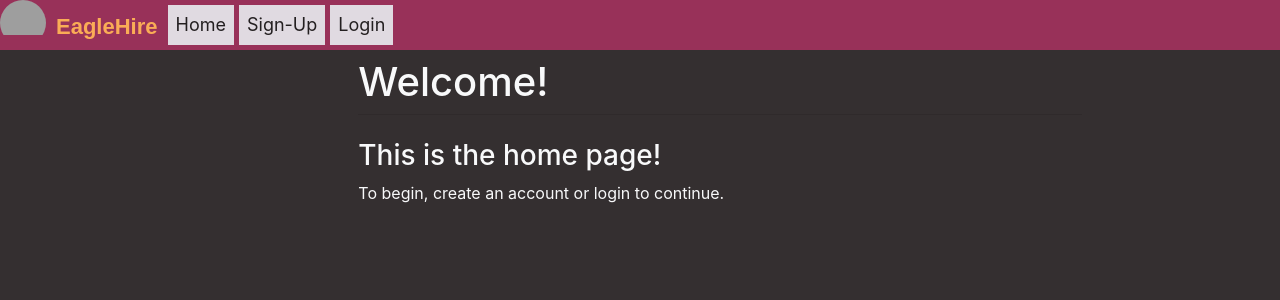
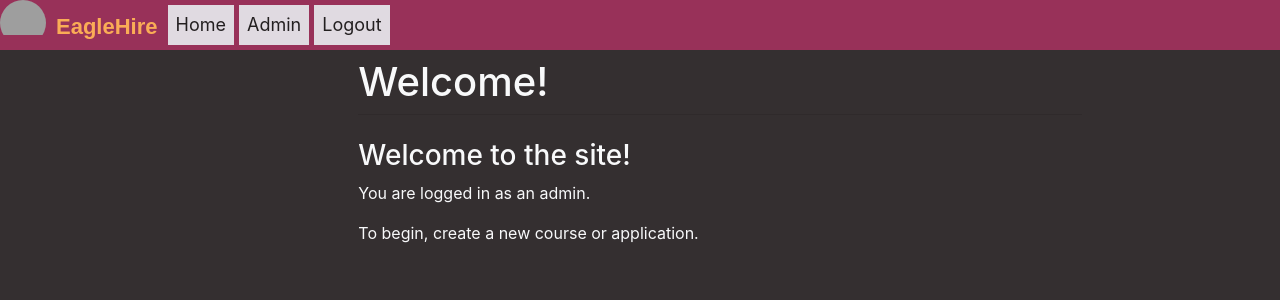
Before and after one commit to CSCI3356Spring2023/TeamFriday-, a Django app: page / in a window 1280 px wide. Shown: the top 300 px of the page. Run offline with Django 4.2, Linux system fonts and the light colour scheme; grey boxes are pictures that could not be loaded.

Commit message:
Updated templates

```diff
--- a/oursite/main/templates/main/base.html
+++ b/oursite/main/templates/main/base.html
@@ -20,18 +20,10 @@
             <img src="https://cdn.freebiesupply.com/logos/large/2x/boston-college-5-logo-png-transparent.png" class="img-fluid">
         </div>
         <div class="nav-header">
-          <div class="nav-title">
-            EagleHire
-          </div>
+          <div class="nav-title">EagleHire</div>
         </div>
-
-        <div class="nav-links">
-            <ul>
-          <li><a href="/">Home</a></li>
-          <li><a href="/">Sign-Up</a></li>
-          <li><a href="/">Login</a></li>
-            </ul>
-        </div>
+        {% block nav %}
+        {% endblock %}
       </div>
 
 
--- a/oursite/main/templates/main/home.html
+++ b/oursite/main/templates/main/home.html
@@ -2,7 +2,29 @@
 
 {%block title%}Home{%endblock%}
 
+{%block nav%}
+    <div class="nav-links">
+        <ul>
+      <li><a href="/">Home</a></li>
+      <li><a href="/admin">Admin</a></li>
+      <li><a href="/logout">Logout</a></li>
+    </ul>
+    </div>
+{%endblock%}
+
+
+
 {%block content%}
-<h3>This is the home page!</h3>
-<p> To begin, create an account or login to continue.</p>
+<h3>Welcome to the site!</h3>
+{% if user.is_authenticated and user.is_instructor %}
+    <p>You are logged in as an instructor.</p>
+    <p> To begin, create a new course. </p>
+{% elif user.is_authenticated and user.is_student %}
+    <p>You are logged in as a student.</p>
+    <p> To begin, create a new application. </p>
+{%else%}
+    <p>You are logged in as an admin.</p>
+    <p> To begin, create a new course or application. </p>
+{% endif %}
+
 {%endblock%}
--- a/oursite/oursite/settings.py
+++ b/oursite/oursite/settings.py
@@ -128,4 +128,6 @@ CRISPY_TEMPLATE_PACK="bootstrap4"
 
 LOGIN_REDIRECT_URL = "/"
 
+LOGOUT_REDIRECT_URL = "/login"
+
 AUTH_USER_MODEL = 'main.User'
```
Also changed, not shown: oursite/main/templates/registration/login.html (added, +16 -0 lines), oursite/main/templates/registration/signup_form.html (added, +24 -0 lines).
